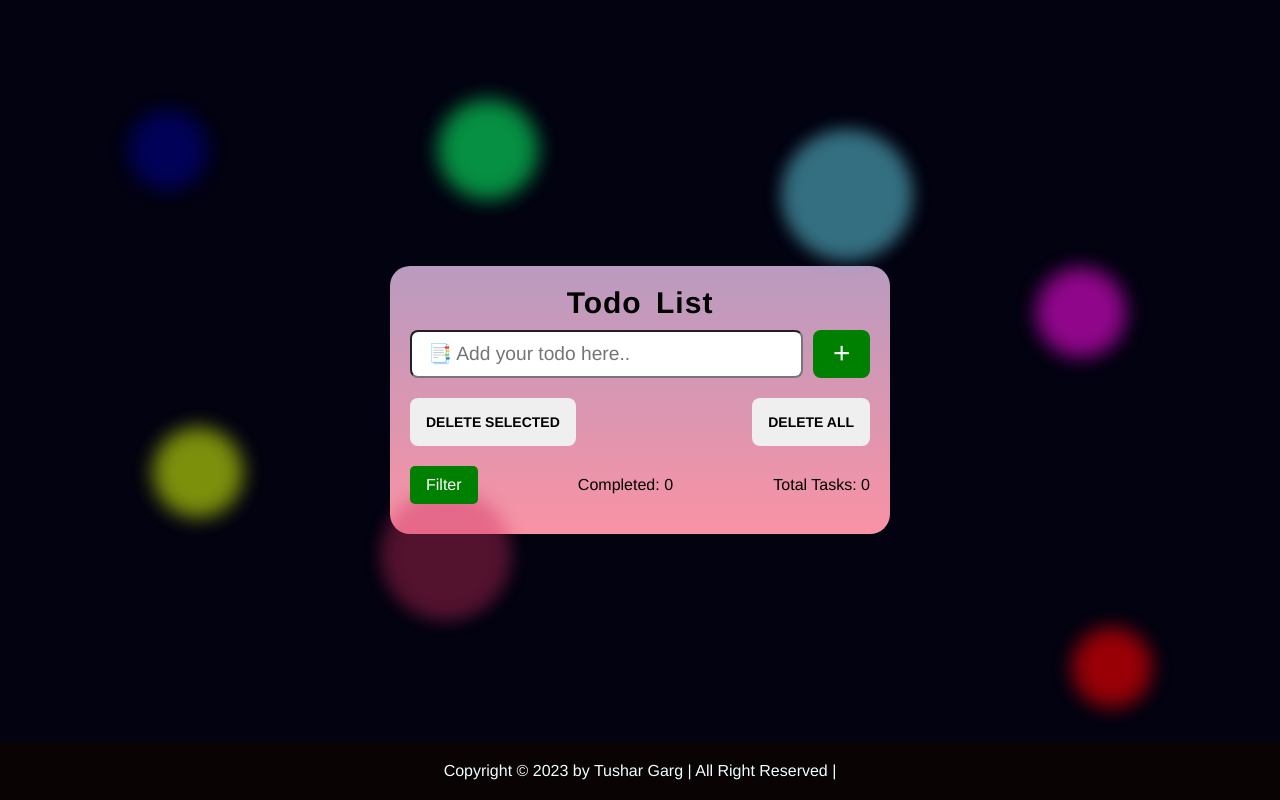
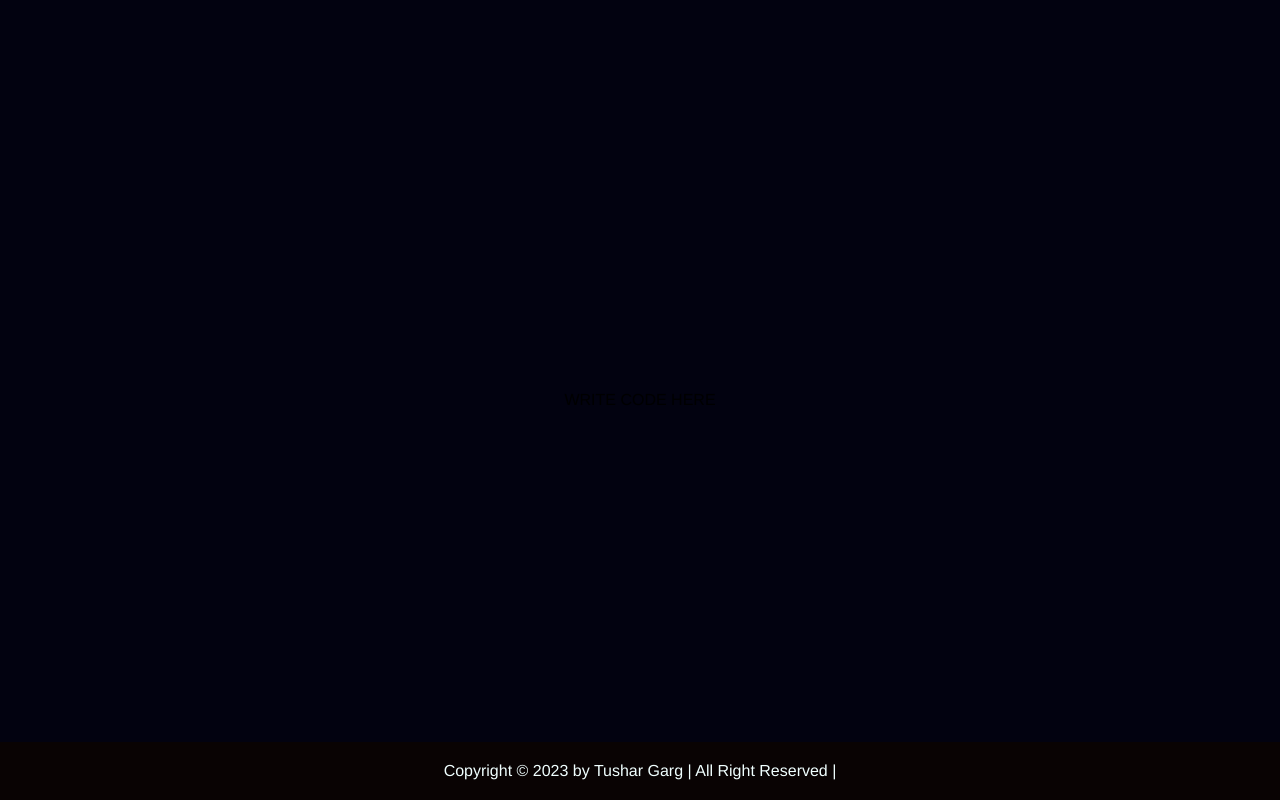
Before and after one commit to tushar354/to-do-listt, a plain HTML site: page index.html in a window 1280 px wide. Drawn offline with nearby package versions, Linux system fonts and the light colour scheme.

Commit message:
Update index.html

```diff
--- a/index.html
+++ b/index.html
@@ -15,73 +15,7 @@
 </head>
 
 <body>
-
-    <div class="bg-circles">
-        <div class="circle-1"></div>
-        <div class="circle-2"></div>
-        <div class="circle-3"></div>
-        <div class="circle-4"></div>
-        <div class="circle-5"></div>
-        <div class="circle-6"></div>
-        <div class="circle-7"></div>
-        <div class="circle-8"></div>
-        <div class="circle-9"></div>
-    </div>
-
-    <!-- main todo container -->
-    <div class="container">
-        <!-- header that has input and add button -->
-        <header>
-            <h1>Todo List</h1>
-
-            <div class="input-section">
-                <input id="todo-input" type="text" placeholder="📑 Add your todo here.."
-                    class="input w-full max-w-xs" />
-                <button id="add-button" class="btn btn-add ">
-                    <i class="bx bx-plus bx-sm"></i>
-                </button>
-            </div>
-        </header>
-
-        <!-- delete buttons -->
-
-        <div class="todos-filter">
-
-            <button id="delete-selected" class="btn btn-ghost delete-selected-btn">
-                Delete Selected
-            </button>
-            <button id="delete-all" class="btn btn-ghost delete-all-btn">
-                Delete All
-            </button>
-        </div>
-
-
-        <!-- this is the dynamic content which dds ups all the todos -->
-        <ul id="all-todos" class="todos-list">
-
-        </ul>
-
-
-        <!-- dropdown throgh which we can apply filters -->
-        <div class="filters">
-            <div class="dropdown">
-                <button class="dropbtn">Filter</button>
-                <div class="dropdown-content">
-                    <a href="#" id="all">All</a>
-                    <a href="#" id="rem">Pending</a>
-                    <a href="#" id="com">Completed</a>
-                </div>
-            </div>
-
-            <!-- value showing completed task and all -->
-            <div class="completed-task">
-                <p>Completed: <span id="c-count">0</span></p>
-            </div>
-            <div class="remaining-task">
-                <p>Total Tasks: <span id="r-count">0</span></p>
-            </div>
-        </div>
-    </div>
+    WRITE CODE HERE
     <footer>
         <p>Copyright &copy; 2023 by Tushar Garg | All Right Reserved |</p>
     </footer>
```
